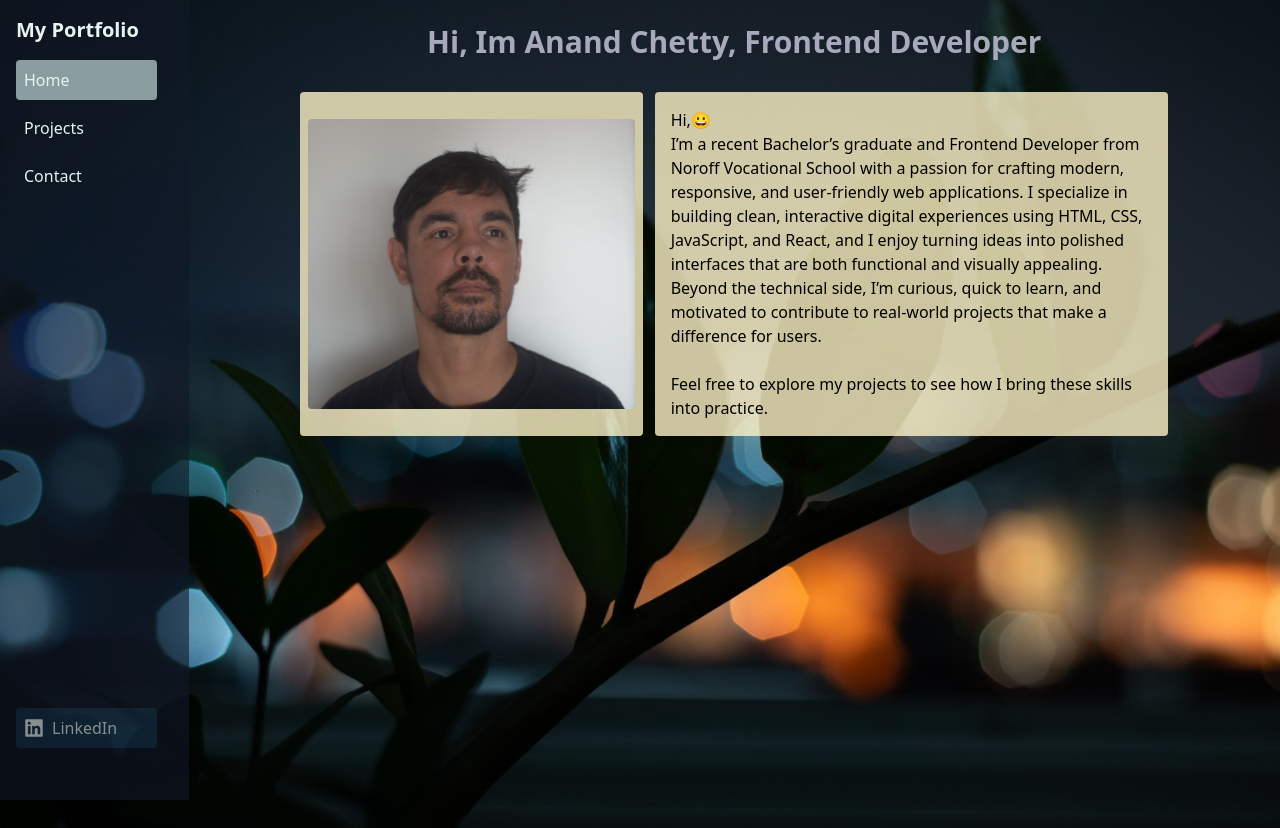
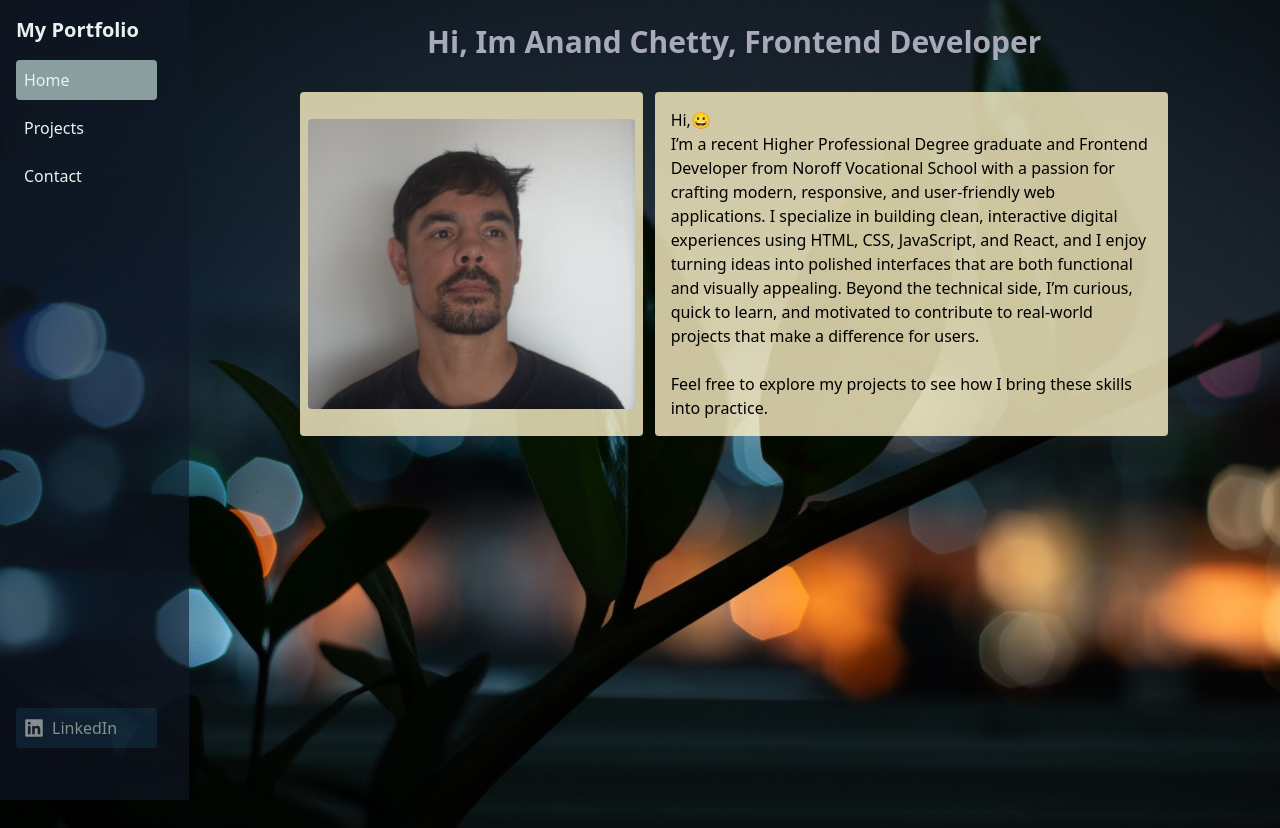
Before and after one commit to Tjommiboy/job_portfolio, a React (Vite) app: page / in a window 1280 px wide. Built offline with nearby package versions, Linux system fonts and the light colour scheme; a web font is replaced by a local one.

Commit message:
actual higher professional degree

```diff
--- a/src/components/Hero.jsx
+++ b/src/components/Hero.jsx
@@ -11,14 +11,15 @@ const Hero = () => {
         </div>
         <div className="lg:w-1/2">
           <p className="bg-amber-100/80 p-4 text-1xl  text-[var(--generic-8)] rounded">
-            Hi,😀 <br></br> I’m a recent Bachelor’s graduate and Frontend
-            Developer from Noroff Vocational School with a passion for crafting
-            modern, responsive, and user-friendly web applications. I specialize
-            in building clean, interactive digital experiences using HTML, CSS,
-            JavaScript, and React, and I enjoy turning ideas into polished
-            interfaces that are both functional and visually appealing. Beyond
-            the technical side, I’m curious, quick to learn, and motivated to
-            contribute to real-world projects that make a difference for users.
+            Hi,😀 <br></br> I’m a recent Higher Professional Degree graduate and
+            Frontend Developer from Noroff Vocational School with a passion for
+            crafting modern, responsive, and user-friendly web applications. I
+            specialize in building clean, interactive digital experiences using
+            HTML, CSS, JavaScript, and React, and I enjoy turning ideas into
+            polished interfaces that are both functional and visually appealing.
+            Beyond the technical side, I’m curious, quick to learn, and
+            motivated to contribute to real-world projects that make a
+            difference for users.
             <br></br>
             <br></br>
             Feel free to explore my projects to see how I bring these skills
```
